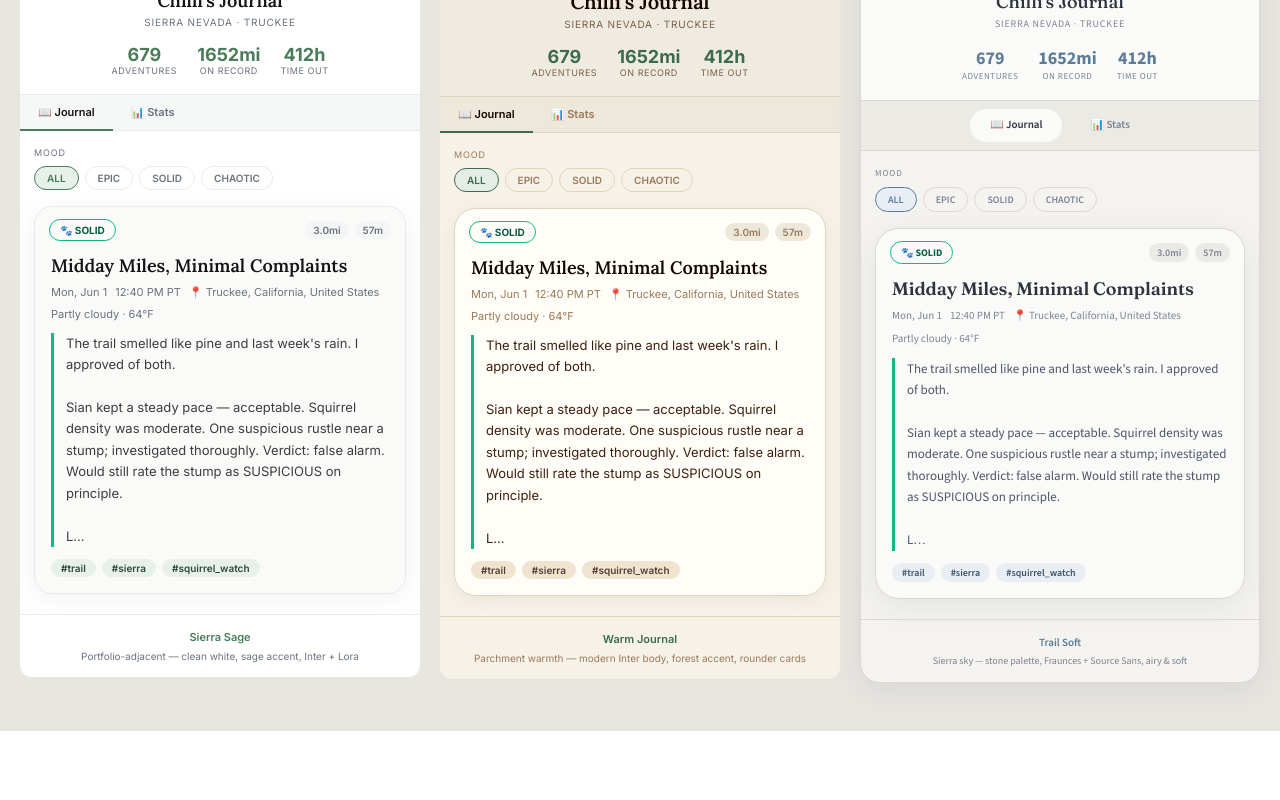
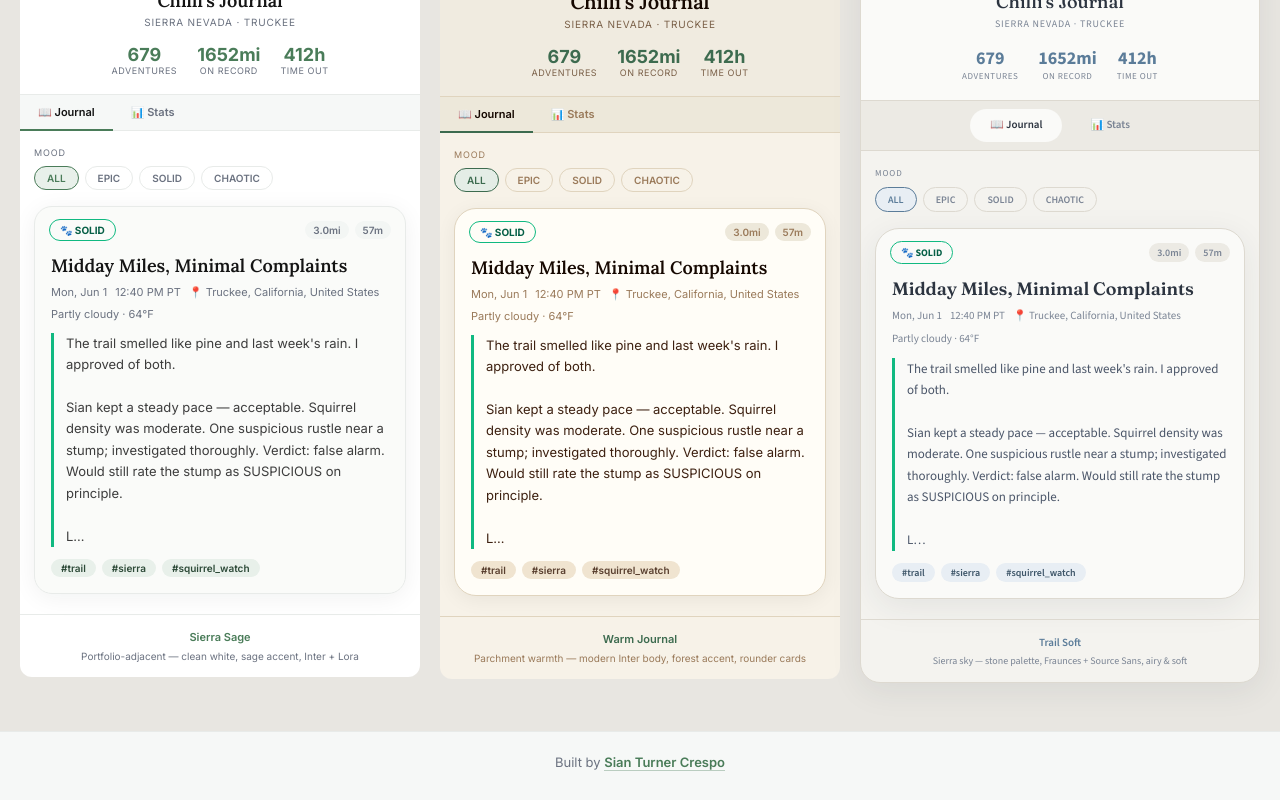
Before and after one commit to siant279/chilli-journal, a Next.js app: page /design-preview in a window 1280 px wide. Shown: the part 245-1045 px from the top of the page. Before the commit the page ends 976 px from the top, so only its background shows below. Built offline with nearby package versions, Linux system fonts and the light colour scheme; no server answers.

Commit message:
Add site footer linking to sianturnercrespo.com.
Co-authored-by: Cursor <cursoragent@cursor.com>

```diff
--- a/app/layout.tsx
+++ b/app/layout.tsx
@@ -1,5 +1,6 @@
 import type { Metadata } from 'next'
 import { Inter, Lora } from 'next/font/google'
+import SiteFooter from '@/components/SiteFooter'
 import './globals.css'
 
 const inter = Inter({
@@ -22,7 +23,10 @@ export const metadata: Metadata = {
 export default function RootLayout({ children }: { children: React.ReactNode }) {
   return (
     <html lang="en" className={`${inter.variable} ${lora.variable}`}>
-      <body>{children}</body>
+      <body>
+        {children}
+        <SiteFooter />
+      </body>
     </html>
   )
 }
--- /dev/null
+++ b/components/SiteFooter.tsx
@@ -0,0 +1,32 @@
+export default function SiteFooter() {
+  return (
+    <footer
+      style={{
+        borderTop: '1px solid var(--border)',
+        background: 'var(--nav-bg)',
+        padding: '20px 16px 28px',
+        textAlign: 'center',
+        fontFamily: 'var(--font-label)',
+        fontSize: 13,
+        color: 'var(--muted)',
+      }}
+    >
+      <p style={{ margin: 0, lineHeight: 1.6 }}>
+        Built by{' '}
+        <a
+          href="https://sianturnercrespo.com"
+          target="_blank"
+          rel="noopener noreferrer"
+          style={{
+            color: 'var(--accent)',
+            fontWeight: 600,
+            textDecoration: 'none',
+            borderBottom: '1px solid rgba(74, 124, 89, 0.35)',
+          }}
+        >
+          Sian Turner Crespo
+        </a>
+      </p>
+    </footer>
+  )
+}
```
